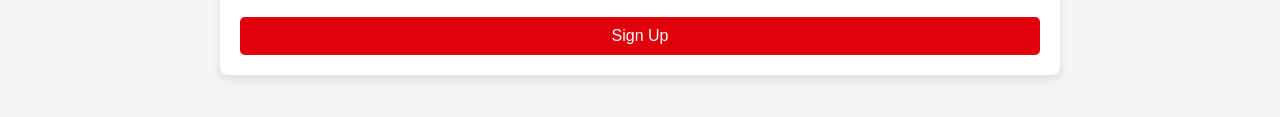
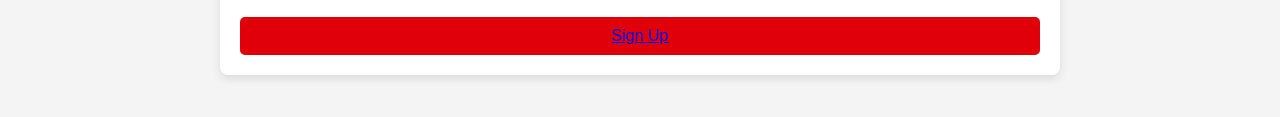
Before and after one commit to P-Tanjim/Blood-donation, a plain HTML site: page signin.html in a window 1280 px wide. Shown: the part 628-745 px from the top of the page. Drawn offline with Linux system fonts and the light colour scheme.

Commit message:
Update signup_page.css

```diff
--- a/signup_page.css
+++ b/signup_page.css
@@ -144,7 +144,3 @@ header{
     .submit-btn:hover {
       background-color: #b80008;
     }
-    .submit-btn a{
-        text-decoration: none;
-        color: white;
-    }
```
